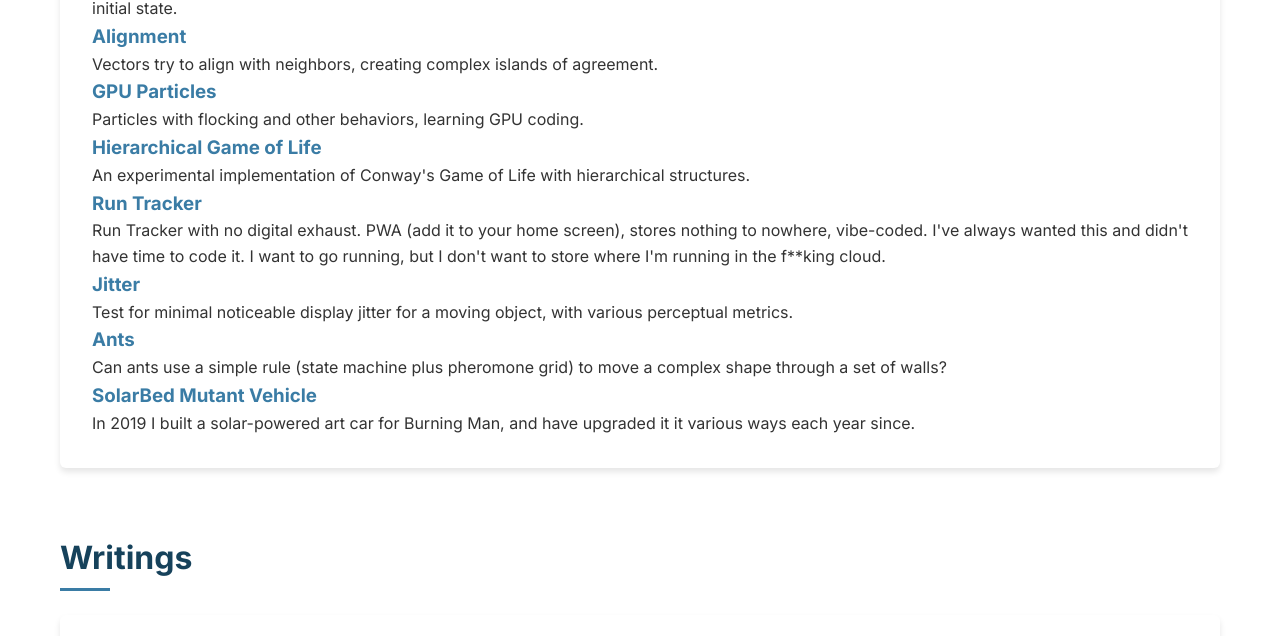
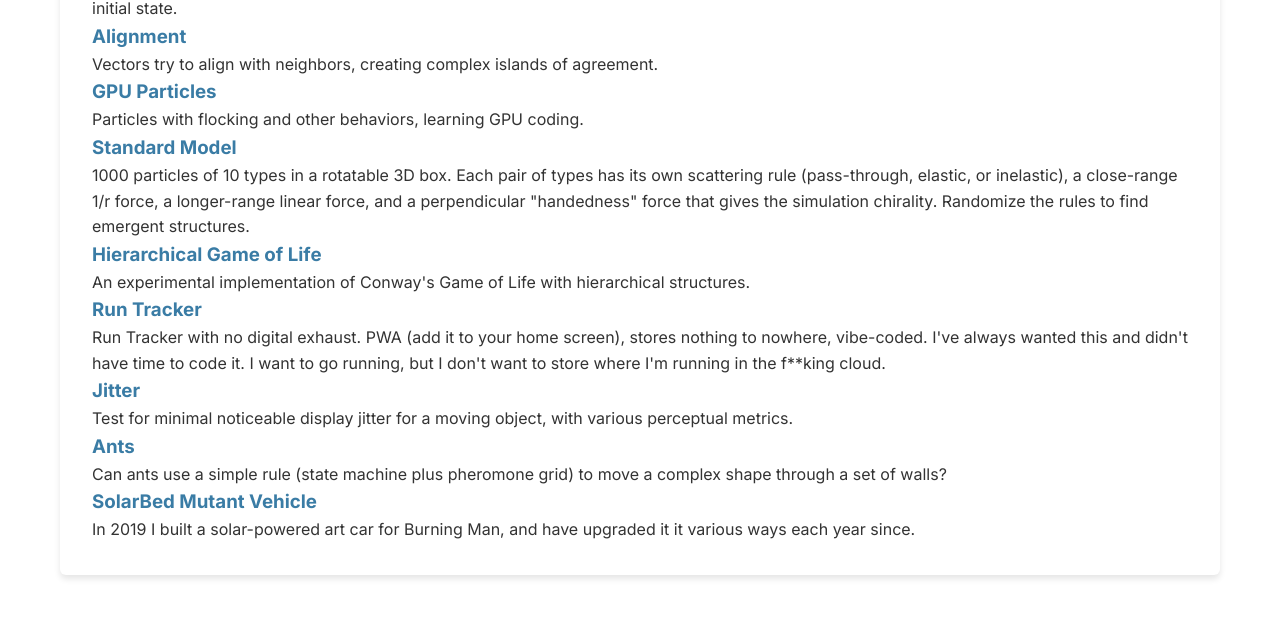
Before and after one commit to PhilipRosedale/philiprosedale.github.io, a plain HTML site: page index.html in a window 1280 px wide. Shown: the part 935-1571 px from the top of the page. Drawn offline with Linux system fonts and the light colour scheme.

Commit message:
Standard Model experiment

```diff
--- a/index.html
+++ b/index.html
@@ -73,6 +73,10 @@
                         <div class="experiment-card">
                             <h3><a href="particles.html" target="_blank">GPU Particles</a></h3>
                             <p>Particles with flocking and other behaviors, learning GPU coding.</p>
+                        </div>
+                        <div class="experiment-card">
+                            <h3><a href="standardModel.html" target="_blank">Standard Model</a></h3>
+                            <p>1000 particles of 10 types in a rotatable 3D box. Each pair of types has its own scattering rule (pass-through, elastic, or inelastic), a close-range 1/r force, a longer-range linear force, and a perpendicular "handedness" force that gives the simulation chirality. Randomize the rules to find emergent structures.</p>
                         </div>
                         <div class="experiment-card">
                             <h3><a href="hierarchical.html" target="_blank">Hierarchical Game of Life</a></h3>
@@ -477,6 +481,10 @@
                             <p>Particles with flocking and other behaviors, learning GPU coding.</p>
                         </div>
                         <div class="experiment-card">
+                            <h3><a href="standardModel.html" target="_blank">Standard Model</a></h3>
+                            <p>1000 particles of 10 types in a rotatable 3D box. Each pair of types has its own scattering rule (pass-through, elastic, or inelastic), a close-range 1/r force, a longer-range linear force, and a perpendicular "handedness" force that gives the simulation chirality. Randomize the rules to find emergent structures.</p>
+                        </div>
+                        <div class="experiment-card">
                             <h3><a href="hierarchical.html" target="_blank">Hierarchical Game of Life</a></h3>
                             <p>An experimental implementation of Conway's Game of Life with hierarchical structures.</p>
                         </div>
```
